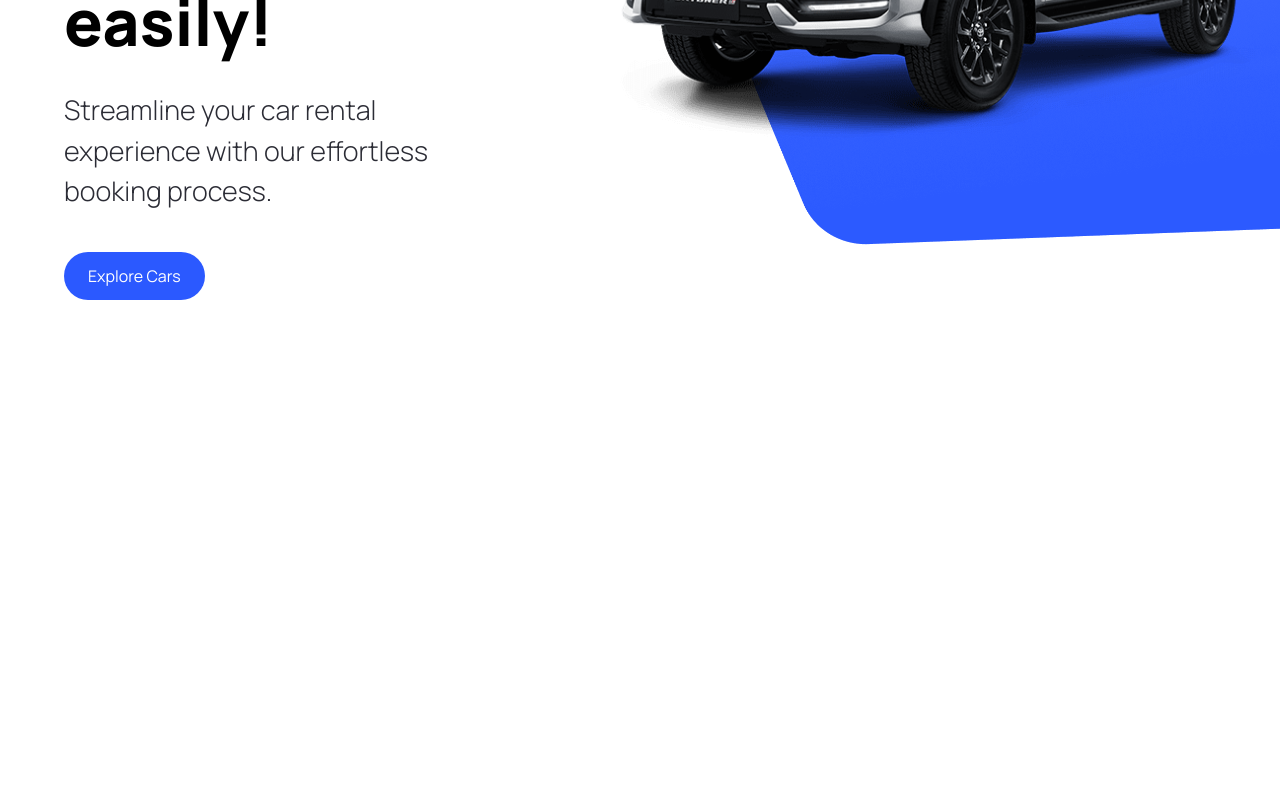
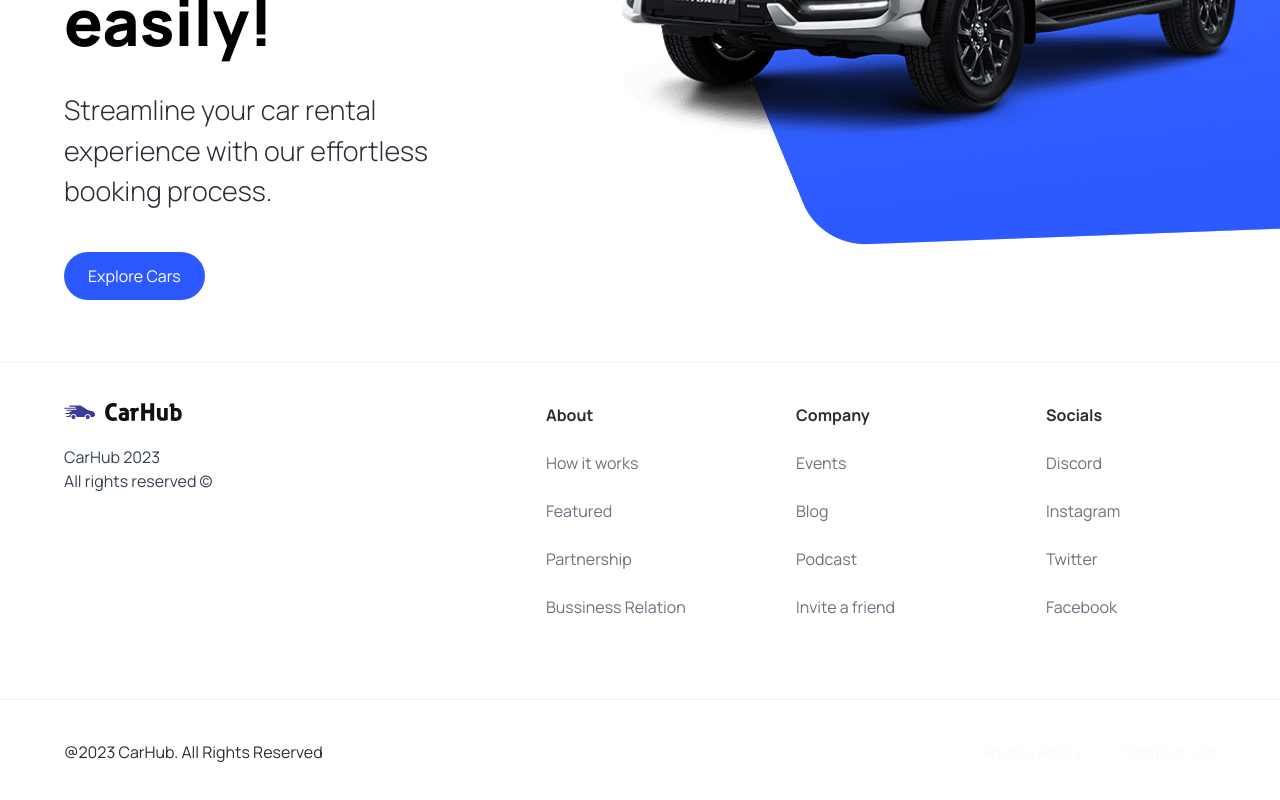
Before and after one commit to Kawzzy/carwebstore, a Next.js app: page / in a window 1280 px wide. Shown: the part 458-1258 px from the top of the page. Before the commit the page ends 800 px from the top, so only its background shows below. Built offline with nearby package versions, Linux system fonts and the light colour scheme.

Commit message:
Footer component.

```diff
--- a/app/layout.tsx
+++ b/app/layout.tsx
@@ -1,8 +1,9 @@
 import { Navbar } from "@/components";
 import "./globals.css";
+import Footer from "@/components/Footer";
 
 export const metadata = {
-  title: "Car Web Store",
+  title: "CarHub",
   description: "Discover the best cars in the world.",
 };
 
@@ -16,6 +17,7 @@
       <body className="relative">
         <Navbar />
         {children}
+        <Footer />
       </body>
     </html>
   );
--- /dev/null
+++ b/components/Footer.tsx
@@ -0,0 +1,57 @@
+import { footerLinks } from "@/constants";
+import Image from "next/image";
+import Link from "next/link";
+import React from "react";
+
+const Footer = () => {
+  return (
+    <footer className="flex flex-col text-black-100 mt-5 border-t border-gray-100">
+      <div className="flex max-md:flex-col flex-wrap justify-between gap-5 sm:px-16 px-6 py-10">
+        <div className="flex flex-col justify-start items-start gap-6">
+          <Image
+            src="/logo.svg"
+            alt="logo"
+            width={118}
+            height={18}
+            className="object-contain"
+          />
+          <p className="text-base text-gray-700">
+            CarHub 2023 <br />
+            All rights reserved &copy;
+          </p>
+        </div>
+
+        <div className="footer__links">
+          {footerLinks.map((link) => (
+            <div key={link.title} className="footer__link">
+              <h3 className="font-bold">{link.title}</h3>
+              {link.links.map((item) => (
+                <Link
+                  key={item.title}
+                  href={item.url}
+                  className="text-gray-500"
+                >
+                  {item.title}
+                </Link>
+              ))}
+            </div>
+          ))}
+        </div>
+      </div>
+
+      <div className="flex justify-between items-center flex-wrap mt-10 border-t border-gray-100 sm:px-16 px-6 py-10">
+        <p>@2023 CarHub. All Rights Reserved</p>
+        <div className="footer__copyrights-link">
+          <Link href="/" className="text-gray-50">
+            Privacy Policy
+          </Link>
+          <Link href="/" className="text-gray-50">
+            Terms of use
+          </Link>
+        </div>
+      </div>
+    </footer>
+  );
+};
+
+export default Footer;
--- a/components/Navbar.tsx
+++ b/components/Navbar.tsx
@@ -10,7 +10,7 @@
         <Link href="/" className="flex justify-center items-center">
           <Image
             src="/logo.svg"
-            alt="Car Web Store Logo"
+            alt="CarHub Logo"
             width={118}
             height={18}
             className="object-contain"
--- /dev/null
+++ b/constants/index.ts
@@ -0,0 +1,101 @@
+export const manufacturers = [
+  "Acura",
+  "Alfa Romeo",
+  "Aston Martin",
+  "Audi",
+  "Bentley",
+  "BMW",
+  "Buick",
+  "Cadillac",
+  "Chevrolet",
+  "Chrysler",
+  "Citroen",
+  "Dodge",
+  "Ferrari",
+  "Fiat",
+  "Ford",
+  "GMC",
+  "Honda",
+  "Hyundai",
+  "Infiniti",
+  "Jaguar",
+  "Jeep",
+  "Kia",
+  "Lamborghini",
+  "Land Rover",
+  "Lexus",
+  "Lincoln",
+  "Maserati",
+  "Mazda",
+  "McLaren",
+  "Mercedes-Benz",
+  "MINI",
+  "Mitsubishi",
+  "Nissan",
+  "Porsche",
+  "Ram",
+  "Rolls-Royce",
+  "Subaru",
+  "Tesla",
+  "Toyota",
+  "Volkswagen",
+  "Volvo",
+];
+
+export const yearsOfProduction = [
+  { title: "Year", value: "" },
+  { title: "2015", value: "2015" },
+  { title: "2016", value: "2016" },
+  { title: "2017", value: "2017" },
+  { title: "2018", value: "2018" },
+  { title: "2019", value: "2019" },
+  { title: "2020", value: "2020" },
+  { title: "2021", value: "2021" },
+  { title: "2022", value: "2022" },
+  { title: "2023", value: "2023" },
+];
+
+export const fuels = [
+  {
+    title: "Fuel",
+    value: "",
+  },
+  {
+    title: "Gas",
+    value: "Gas",
+  },
+  {
+    title: "Electricity",
+    value: "Electricity",
+  },
+];
+
+export const footerLinks = [
+  {
+    title: "About",
+    links: [
+      { title: "How it works", url: "/" },
+      { title: "Featured", url: "/" },
+      { title: "Partnership", url: "/" },
+      { title: "Bussiness Relation", url: "/" },
+    ],
+  },
+  {
+    title: "Company",
+    links: [
+      { title: "Events", url: "/" },
+      { title: "Blog", url: "/" },
+      { title: "Podcast", url: "/" },
+      { title: "Invite a friend", url: "/" },
+    ],
+  },
+  {
+    title: "Socials",
+    links: [
+      { title: "Discord", url: "/" },
+      { title: "Instagram", url: "/" },
+      { title: "Twitter", url: "/" },
+      { title: "Facebook", url: "/" },
+    ],
+  },
+];
```
